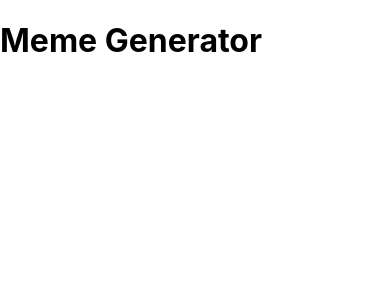
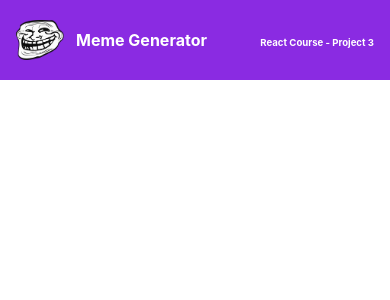
Before and after one commit to williford-abunas/meme-generator-scrimba, a React (Create React App) app: page / in a window 390 px wide. Shown: the top 300 px of the page. Built offline with nearby package versions, Linux system fonts and the light colour scheme.

Commit message:
responsive navbar

```diff
--- a/src/App.tsx
+++ b/src/App.tsx
@@ -1,9 +1,10 @@
 import React from 'react'
+import Navbar from './components/Navbar.tsx'
 
 function App() {
   return (
     <div className="App">
-      <h1>Meme Generator</h1>
+      <Navbar />
     </div>
   )
 }
--- /dev/null
+++ b/src/components/Navbar.tsx
@@ -0,0 +1,20 @@
+import React from 'react'
+
+const Navbar = () => {
+  return (
+    <nav>
+      <div className="logo--container">
+        <img
+          src="../images/troll-face.png"
+          alt="app-logo"
+          className="nav--logo"
+        />
+        <h1>Meme Generator</h1>
+      </div>
+
+      <h3>React Course - Project 3</h3>
+    </nav>
+  )
+}
+
+export default Navbar
--- a/src/index.css
+++ b/src/index.css
@@ -1,3 +1,7 @@
+* {
+  box-sizing: border-box;
+}
+
 body {
   margin: 0;
   font-family: -apple-system, BlinkMacSystemFont, 'Segoe UI', 'Roboto', 'Oxygen',
@@ -7,7 +11,56 @@ body {
   -moz-osx-font-smoothing: grayscale;
 }
 
-code {
-  font-family: source-code-pro, Menlo, Monaco, Consolas, 'Courier New',
-    monospace;
+nav {
+  display: flex;
+  justify-content: space-between;
+  padding: 0.2rem 1rem;
+  height: 80px;
+  background-color: blueviolet;
+  align-items: center;
+  color: white;
+  container-type: inline-size;
+  font-size: 0.5rem;
 }
+
+.logo--container {
+  display: flex;
+  align-items: center;
+}
+.logo--container > img {
+  height: 40px;
+}
+
+.logo--container > h1 {
+  margin: 0px;
+  padding-left: 0.75rem;
+  font-size: 1rem;
+}
+
+h3 {
+  font-size: 0.6rem;
+  margin-bottom: 5px;
+}
+
+/* ------------------------------ MEDIA ----------------------------------- */
+@media (min-width: 625px) {
+  nav {
+    padding: 0.5rem 1.5rem;
+    height: 100px;
+  }
+
+  .logo--container > img {
+    height: 60px;
+  }
+
+  .logo--container > h1 {
+    margin: 0px;
+    padding-left: 1rem;
+    font-size: 2rem;
+  }
+
+  h3 {
+    font-size: 1rem;
+    margin-bottom: 5px;
+  }
+}
```
Also changed, not shown: public/images/troll-face.png (added).
